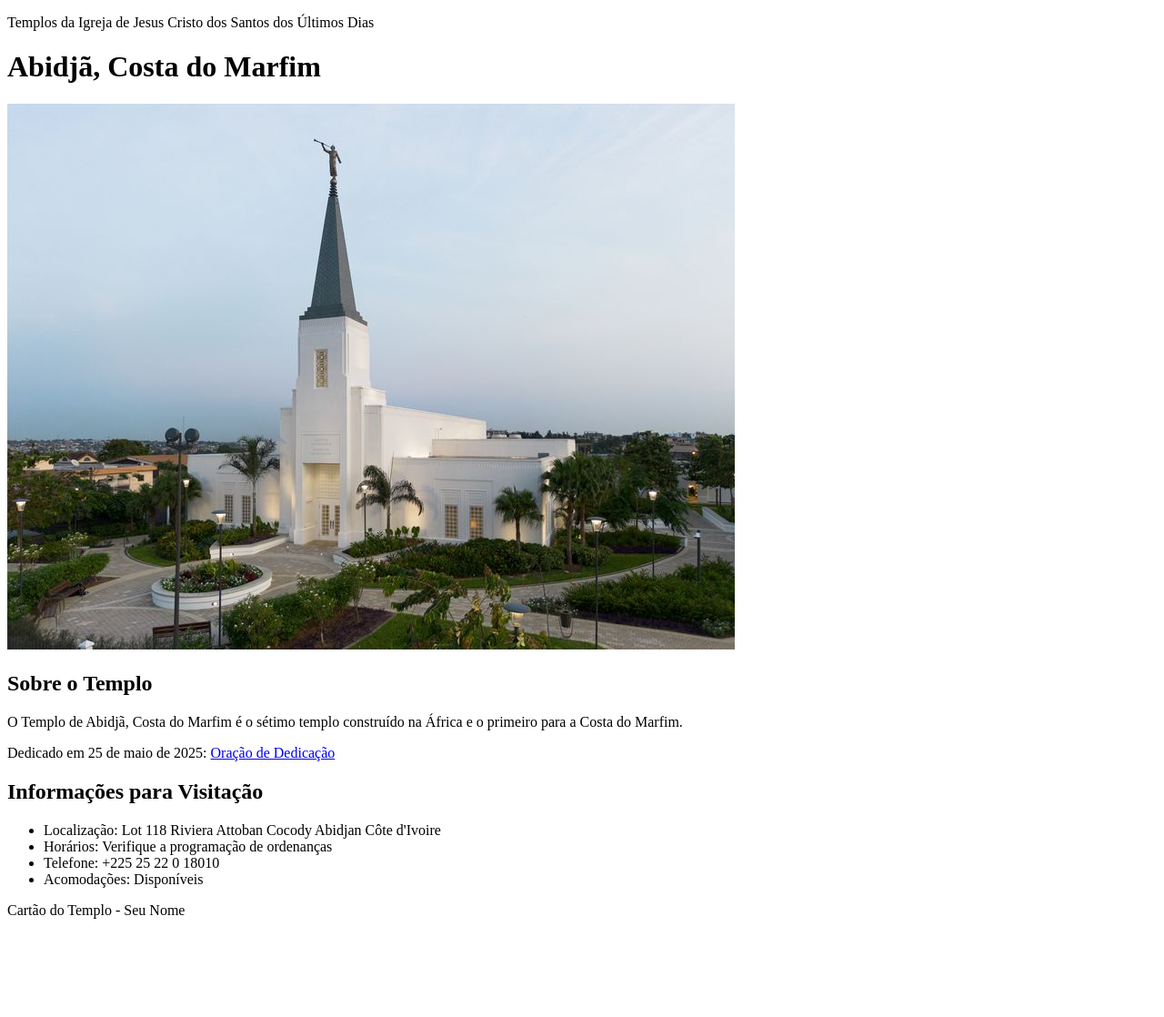
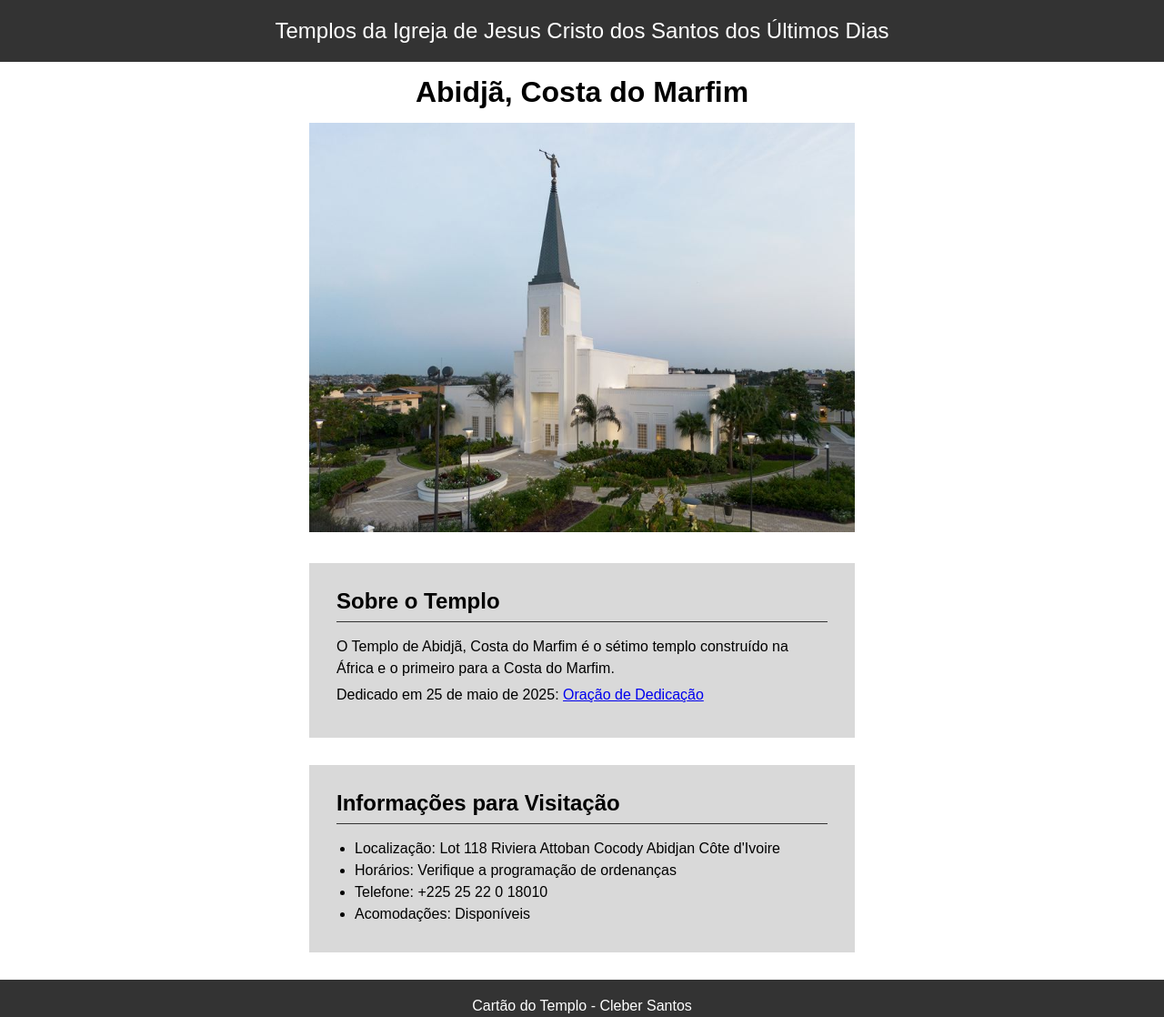
Before and after one commit to clebersud-cyber/wdd130, a plain HTML site: page semana02/templo.html in a window 1280 px wide. Shown: the whole page at 91% size. Before the commit the page ends 1026 px from the top, so only its background shows below. Drawn offline with Linux system fonts and the light colour scheme.

Commit message:
atividade pagina inicial

```diff
--- /dev/null
+++ b/semana02/estilos/templo.css
@@ -0,0 +1,63 @@
+* {
+    margin: 0;
+    padding: 0;
+}
+
+body {
+    font-family: Arial, Helvetica, sans-serif;
+    background-color: #eee);
+}
+
+header,
+footer {
+    background-color: #333;
+    color: #fff;
+    text-align: center;
+    padding: 20px;
+}
+
+header {
+    font-size: 1.5rem;
+}
+
+main {
+    margin: 0 auto;
+    width: 600px;
+}
+
+h1 {
+    text-align: center;
+    margin: 15px 0;
+}
+
+picture {
+    display: block;
+    margin-bottom: 30px;
+}
+
+img {
+    width: 600px;
+    height: auto;
+    box-shadow: #333;
+}
+
+section {
+    background-color: #d9d9d9;
+    margin: 0 0 30px 0;
+    padding: 30px;
+    line-height: 1.5rem;
+}
+
+section p {
+    margin-bottom: 5px;
+}
+
+section h2 {
+    margin-bottom: 15px;
+    border-bottom: 1px solid #333;
+    padding-bottom: 10px;
+}
+
+section ul {
+    margin-left: 20px;
+}
--- a/semana02/templo.html
+++ b/semana02/templo.html
@@ -5,6 +5,7 @@
     <meta charset="UTF-8">
     <meta name="viewport" content="width=device-width, initial-scale=1.0">
     <title>Cartão do Templo - Abidjã, Costa do Marfim</title>
+    <link rel="stylesheet" href="estilos/templo.css">
 </head>
 
 <body>
@@ -18,10 +19,11 @@
         </picture>
         <section>
             <h2>Sobre o Templo</h2>
-            <p>O Templo de Abidjã, Costa do Marfim é o sétimo templo construído na África e o primeiro para a Costa do Marfim.</p>
+            <p>O Templo de Abidjã, Costa do Marfim é o sétimo templo construído na África e o
+                primeiro para a Costa do Marfim.</p>
             <p>Dedicado em 25 de maio de 2025: <a
-                    href="https://www.churchofjesuschrist.org/temples/dedicatory-prayer/abidjan-ivory-coast-temple/2025-05-25?lang=eng"
-                    target="_blank" rel="noopener noreferrer">Oração de Dedicação</a></p>
+                  href="https://www.churchofjesuschrist.org/temples/dedicatory-prayer/abidjan-ivory-coast-temple/2025-05-25?lang=eng"
+                  target="_blank" rel="noopener noreferrer">Oração de Dedicação</a></p>
         </section>
         <section>
             <h2>Informações para Visitação</h2>
@@ -34,7 +36,7 @@
         </section>
     </main>
     <footer>
-        <p>Cartão do Templo - Seu Nome</p>
+        <p>Cartão do Templo - Cleber Santos</p>
     </footer>
 </body>
 
```
Also changed, not shown: index.html (+25 -4 lines), imagens/perfil_Cleber_Santos.jpeg (added).
